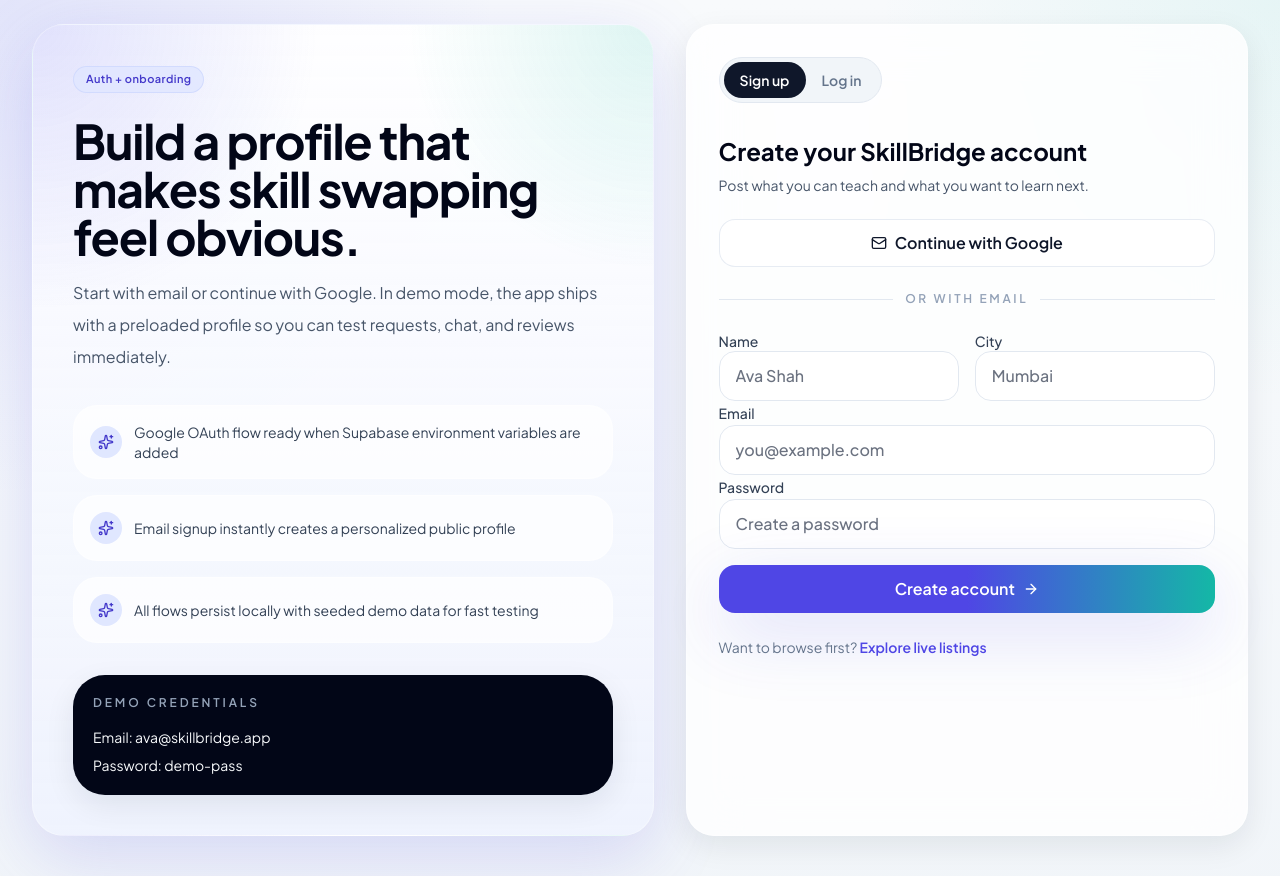
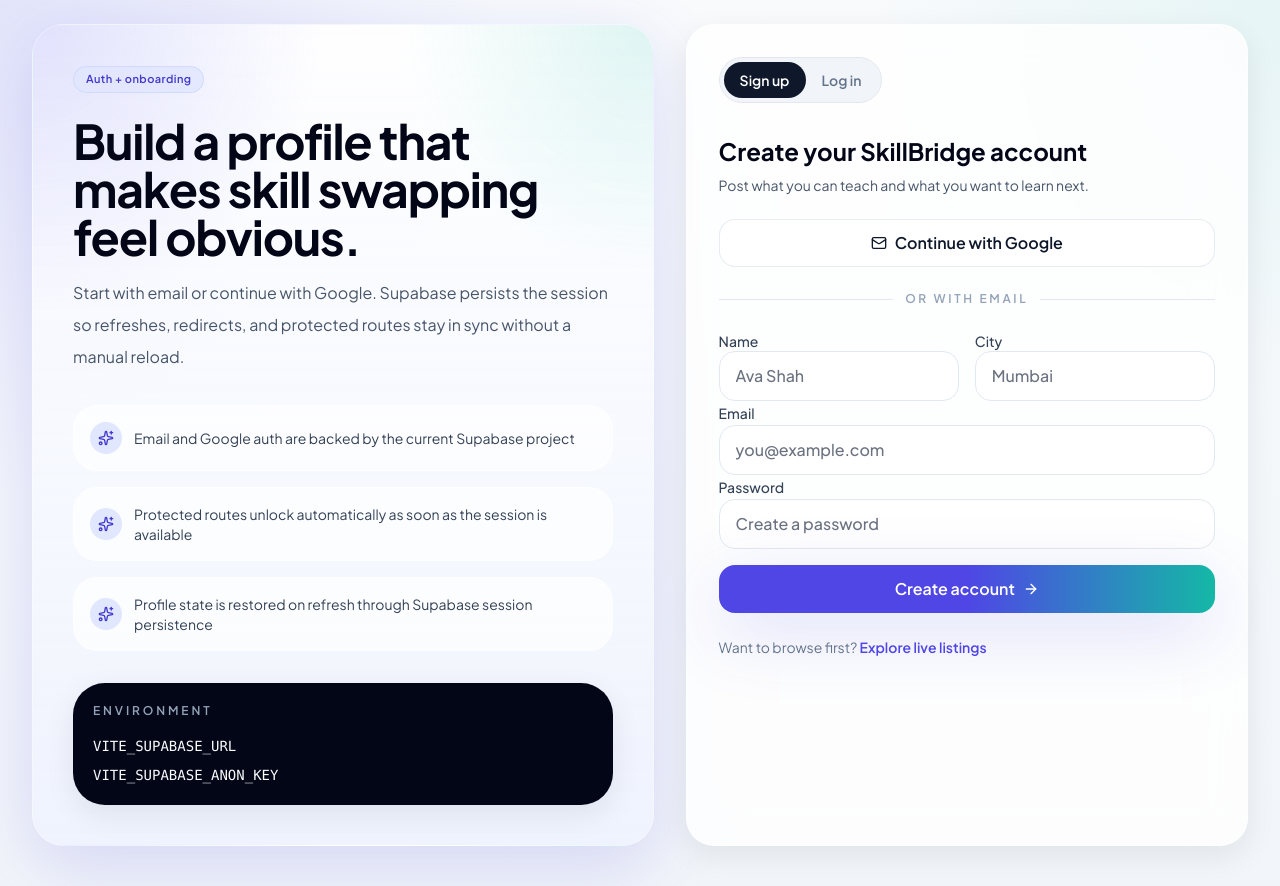
Before and after one commit to prashant4840/SwapNet, a React (Vite) app: page /auth in a window 1280 px wide. Built offline with nearby package versions, Linux system fonts and the light colour scheme.

Commit message:
signup login with supabase

```diff
--- a/src/pages/AuthPage.tsx
+++ b/src/pages/AuthPage.tsx
@@ -1,17 +1,18 @@
-import { useState } from 'react'
+import { useEffect, useState } from 'react'
 import { ArrowRight, LockKeyhole, Mail, Sparkles } from 'lucide-react'
-import { Link, useNavigate } from 'react-router-dom'
+import { Link, useLocation, useNavigate } from 'react-router-dom'
 import { Badge } from '@/components/common/Badge'
 import { Button } from '@/components/common/Button'
 import { PageTransition } from '@/components/common/PageTransition'
-import { demoCredentials } from '@/data/seed'
 import { useApp } from '@/context/AppContext'
+import { isSupabaseConfigured } from '@/lib/supabase'
 
 type AuthTab = 'signup' | 'login'
 
 export function AuthPage() {
+  const location = useLocation()
   const navigate = useNavigate()
-  const { login, loginWithGoogle, signUp } = useApp()
+  const { isAuthenticated, loading: authLoading, login, loginWithGoogle, signUp } = useApp()
   const [tab, setTab] = useState<AuthTab>('signup')
   const [signupForm, setSignupForm] = useState({
     name: '',
@@ -20,11 +21,25 @@
     password: '',
   })
   const [loginForm, setLoginForm] = useState({
-    email: demoCredentials.email,
-    password: demoCredentials.password,
+    email: '',
+    password: '',
   })
   const [error, setError] = useState('')
+  const [notice, setNotice] = useState('')
   const [loading, setLoading] = useState(false)
+  const redirectPath =
+    typeof location.state === 'object' &&
+    location.state !== null &&
+    'from' in location.state &&
+    typeof location.state.from === 'string'
+      ? location.state.from
+      : '/dashboard'
+
+  useEffect(() => {
+    if (!authLoading && isAuthenticated) {
+      navigate(redirectPath, { replace: true })
+    }
+  }, [authLoading, isAuthenticated, navigate, redirectPath])
 
   return (
     <PageTransition>
@@ -35,15 +50,15 @@
             Build a profile that makes skill swapping feel obvious.
           </h1>
           <p className="mt-4 max-w-xl text-base leading-8 text-slate-600 dark:text-slate-300">
-            Start with email or continue with Google. In demo mode, the app ships with a
-            preloaded profile so you can test requests, chat, and reviews immediately.
+            Start with email or continue with Google. Supabase persists the session so refreshes,
+            redirects, and protected routes stay in sync without a manual reload.
           </p>
 
           <div className="mt-8 grid gap-4">
             {[
-              'Google OAuth flow ready when Supabase environment variables are added',
-              'Email signup instantly creates a personalized public profile',
-              'All flows persist locally with seeded demo data for fast testing',
+              'Email and Google auth are backed by the current Supabase project',
+              'Protected routes unlock automatically as soon as the session is available',
+              'Profile state is restored on refresh through Supabase session persistence',
             ].map((point) => (
               <div
                 className="flex items-center gap-3 rounded-3xl border border-white/40 bg-white/70 px-4 py-4 dark:border-slate-700 dark:bg-slate-900/70"
@@ -59,16 +74,27 @@
 
           <div className="mt-8 rounded-[2rem] bg-slate-950 px-5 py-5 text-slate-50 shadow-soft">
             <p className="text-xs font-semibold uppercase tracking-[0.24em] text-slate-400">
-              Demo credentials
+              Environment
             </p>
             <div className="mt-4 space-y-2 text-sm">
-              <p>Email: {demoCredentials.email}</p>
-              <p>Password: {demoCredentials.password}</p>
+              <p>
+                <code>VITE_SUPABASE_URL</code>
+              </p>
+              <p>
+                <code>VITE_SUPABASE_ANON_KEY</code>
+              </p>
             </div>
           </div>
         </section>
 
         <section className="glass-panel p-6 sm:p-8">
+          {!isSupabaseConfigured ? (
+            <p className="rounded-2xl bg-amber-50 px-4 py-3 text-sm text-amber-800 dark:bg-amber-500/10 dark:text-amber-100">
+              Supabase auth is not configured. Add <code>VITE_SUPABASE_URL</code> and{' '}
+              <code>VITE_SUPABASE_ANON_KEY</code> in <code>.env</code> before testing sign-in.
+            </p>
+          ) : null}
+
           <div className="inline-flex rounded-full border border-slate-200 bg-slate-100 p-1 dark:border-slate-700 dark:bg-slate-800/80">
             {(['signup', 'login'] as const).map((item) => (
               <button
@@ -80,6 +106,7 @@
                 key={item}
                 onClick={() => {
                   setError('')
+                  setNotice('')
                   setTab(item)
                 }}
                 type="button"
@@ -102,17 +129,18 @@
             </div>
 
             <Button
+              disabled={loading || authLoading}
               fullWidth
               onClick={async () => {
                 setLoading(true)
                 setError('')
+                setNotice('')
                 const result = await loginWithGoogle()
+                console.log('AuthPage Google login result', result)
                 setLoading(false)
                 if (!result.success) {
                   setError(result.message ?? 'Google sign-in failed.')
-                  return
                 }
-                navigate('/dashboard')
               }}
               size="lg"
               variant="outline"
@@ -136,13 +164,20 @@
                   event.preventDefault()
                   setLoading(true)
                   setError('')
+                  setNotice('')
                   const result = await signUp(signupForm)
+                  console.log('AuthPage sign up result', result)
                   setLoading(false)
                   if (!result.success) {
                     setError(result.message ?? 'Could not create your account.')
                     return
                   }
-                  navigate('/settings')
+                  if (result.message) {
+                    setNotice(result.message)
+                  }
+                  if (result.shouldNavigate) {
+                    navigate(redirectPath, { replace: true })
+                  }
                 }}
               >
                 <div className="grid gap-4 sm:grid-cols-2">
@@ -202,7 +237,12 @@
                     {error}
                   </p>
                 ) : null}
-                <Button disabled={loading} fullWidth size="lg" type="submit">
+                {notice ? (
+                  <p className="rounded-2xl bg-emerald-50 px-4 py-3 text-sm text-emerald-700 dark:bg-emerald-500/10 dark:text-emerald-100">
+                    {notice}
+                  </p>
+                ) : null}
+                <Button disabled={loading || authLoading} fullWidth size="lg" type="submit">
                   Create account
                   <ArrowRight className="size-4" />
                 </Button>
@@ -214,13 +254,17 @@
                   event.preventDefault()
                   setLoading(true)
                   setError('')
+                  setNotice('')
                   const result = await login(loginForm)
+                  console.log('AuthPage login result', result)
                   setLoading(false)
                   if (!result.success) {
                     setError(result.message ?? 'Could not log you in.')
                     return
                   }
-                  navigate('/dashboard')
+                  if (result.shouldNavigate) {
+                    navigate(redirectPath, { replace: true })
+                  }
                 }}
               >
                 <label className="space-y-2 text-sm font-medium text-slate-700 dark:text-slate-200">
@@ -254,7 +298,7 @@
                     {error}
                   </p>
                 ) : null}
-                <Button disabled={loading} fullWidth size="lg" type="submit">
+                <Button disabled={loading || authLoading} fullWidth size="lg" type="submit">
                   <LockKeyhole className="size-4" />
                   Log in
                 </Button>
```
